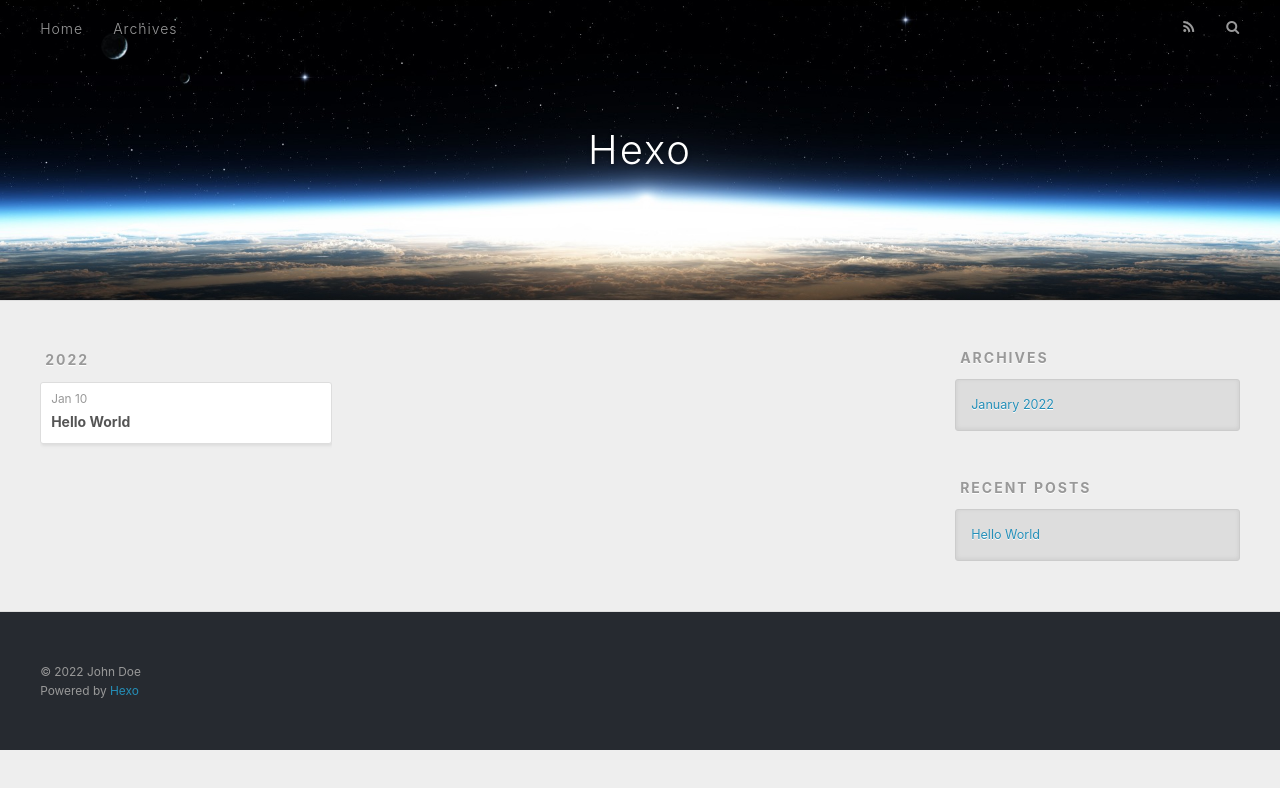
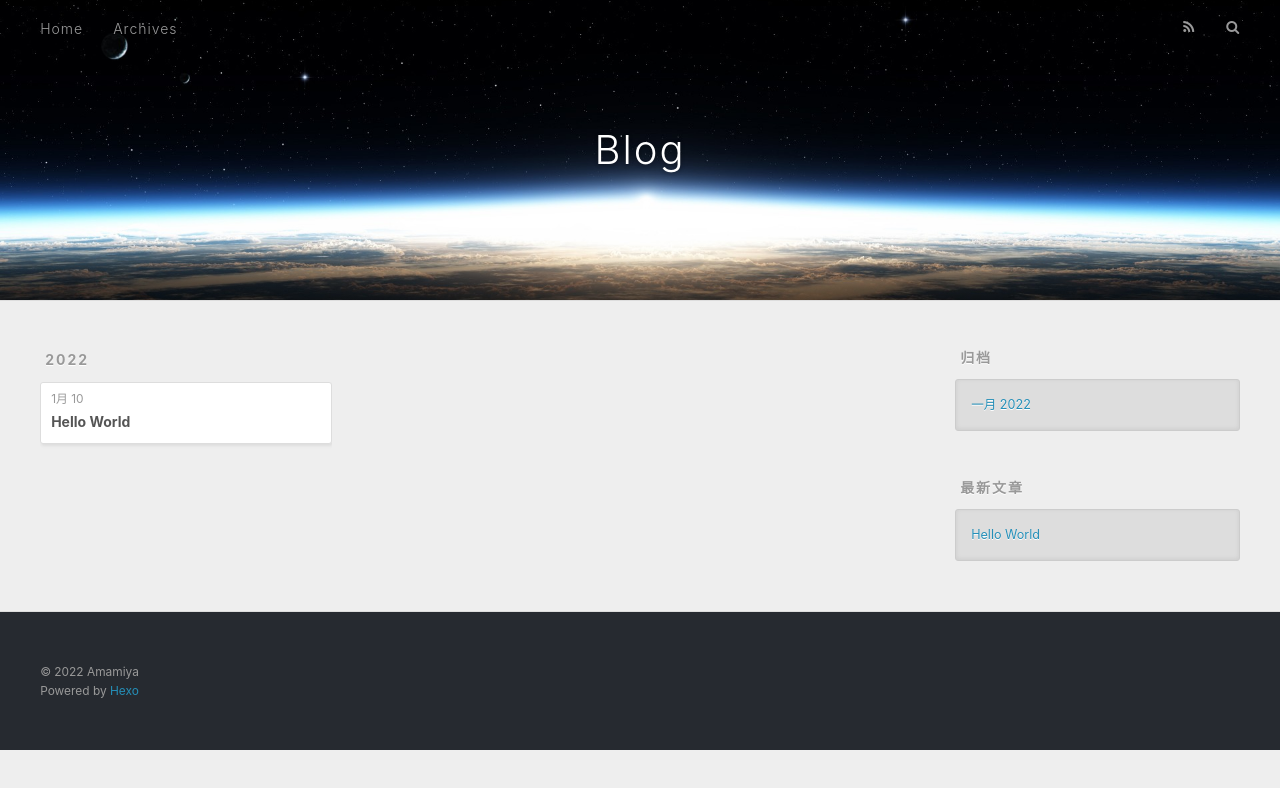
Before and after one commit to AmamiyaCx/AmamiyaCx.github.io, a plain HTML site: page archives/index.html in a window 1280 px wide. Drawn offline with nearby package versions, Linux system fonts and the light colour scheme.

Commit message:
Site updated: 2022-01-10 11:38:37

```diff
--- a/archives/index.html
+++ b/archives/index.html
@@ -5,17 +5,20 @@
 
 
 
-  <title>Archives | Hexo</title>
+  <title>归档 | Blog</title>
   <meta name="viewport" content="width=device-width, initial-scale=1, maximum-scale=1">
-  <meta property="og:type" content="website">
-<meta property="og:title" content="Hexo">
+  <meta name="description" content="Amamiya的测试博客">
+<meta property="og:type" content="website">
+<meta property="og:title" content="Blog">
 <meta property="og:url" content="http://example.com/archives/index.html">
-<meta property="og:site_name" content="Hexo">
-<meta property="og:locale" content="en_US">
-<meta property="article:author" content="John Doe">
+<meta property="og:site_name" content="Blog">
+<meta property="og:description" content="Amamiya的测试博客">
+<meta property="og:locale" content="zh_CN">
+<meta property="article:author" content="Amamiya">
+<meta property="article:tag" content="前端 技术 博客">
 <meta name="twitter:card" content="summary">
 
-    <link rel="alternate" href="/atom.xml" title="Hexo" type="application/atom+xml">
+    <link rel="alternate" href="/atom.xml" title="Blog" type="application/atom+xml">
 
 
     <link rel="icon" href="/favicon.png">
@@ -36,7 +39,7 @@
   <div id="header-outer" class="outer">
     <div id="header-title" class="inner">
       <h1 id="logo-wrap">
-        <a href="/" id="logo">Hexo</a>
+        <a href="/" id="logo">Blog</a>
       </h1>
 
     </div>
@@ -53,7 +56,7 @@
 
           <a id="nav-rss-link" class="nav-icon" href="/atom.xml" title="RSS Feed"></a>
 
-        <a id="nav-search-btn" class="nav-icon" title="Search"></a>
+        <a id="nav-search-btn" class="nav-icon" title="搜索"></a>
       </nav>
       <div id="search-form-wrap">
         <form action="//google.com/search" method="get" accept-charset="UTF-8" class="search-form"><input type="search" name="q" class="search-form-input" placeholder="Search"><button type="submit" class="search-form-submit">&#xF002;</button><input type="hidden" name="sitesearch" value="http://example.com"></form>
@@ -79,7 +82,7 @@
   <div class="archive-article-inner">
     <header class="archive-article-header">
       <a href="/2022/01/10/hello-world/" class="archive-article-date">
-  <time datetime="2022-01-10T02:49:04.221Z" itemprop="datePublished">Jan 10</time>
+  <time datetime="2022-01-10T02:49:04.221Z" itemprop="datePublished">1月 10</time>
 </a>
 
 
@@ -111,9 +114,9 @@
 
 
   <div class="widget-wrap">
-    <h3 class="widget-title">Archives</h3>
+    <h3 class="widget-title">归档</h3>
     <div class="widget">
-      <ul class="archive-list"><li class="archive-list-item"><a class="archive-list-link" href="/archives/2022/01/">January 2022</a></li></ul>
+      <ul class="archive-list"><li class="archive-list-item"><a class="archive-list-link" href="/archives/2022/01/">一月 2022</a></li></ul>
     </div>
   </div>
 
@@ -121,7 +124,7 @@
 
 
   <div class="widget-wrap">
-    <h3 class="widget-title">Recent Posts</h3>
+    <h3 class="widget-title">最新文章</h3>
     <div class="widget">
       <ul>
 
@@ -141,7 +144,7 @@
 
   <div class="outer">
     <div id="footer-info" class="inner">
-      &copy; 2022 John Doe<br>
+      &copy; 2022 Amamiya<br>
       Powered by <a href="http://hexo.io/" target="_blank">Hexo</a>
     </div>
   </div>
```
Also changed, not shown: 2022/01/10/hello-world/index.html (+13 -12 lines), archives/2022/01/index.html (+17 -14 lines), archives/2022/index.html (+17 -14 lines), index.html (+17 -14 lines).
